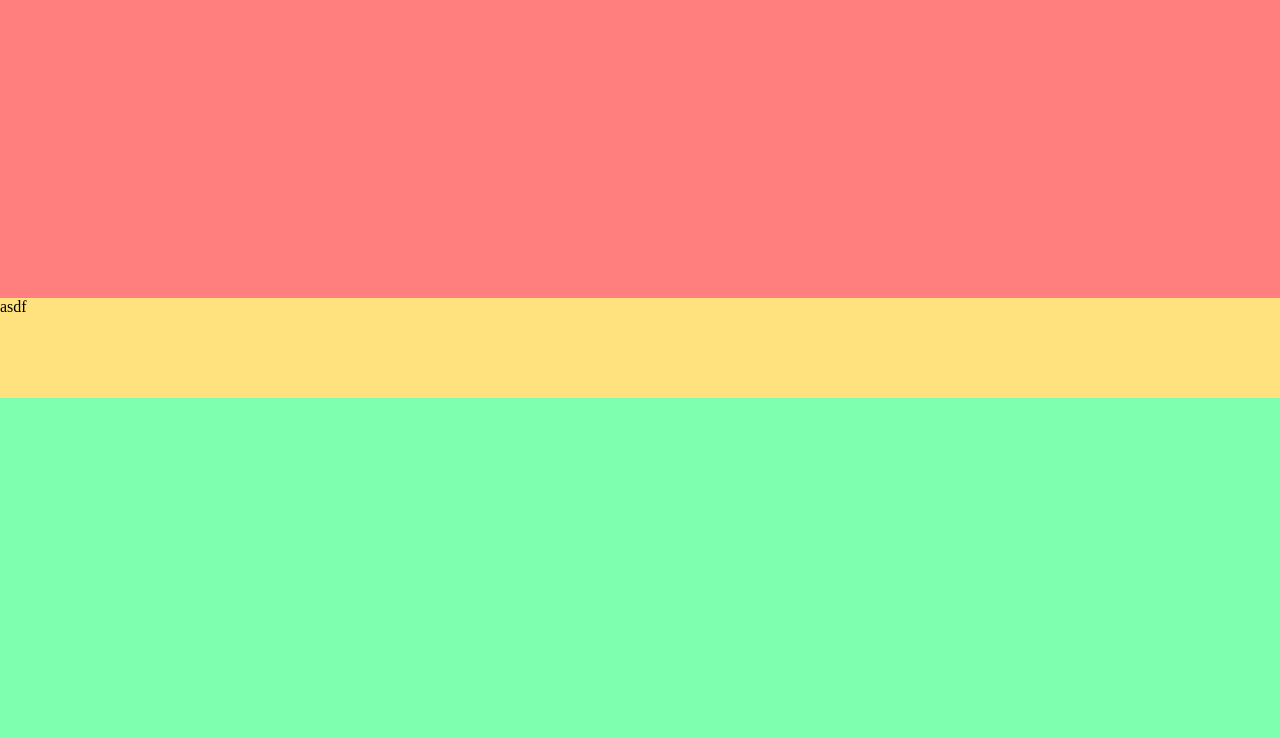
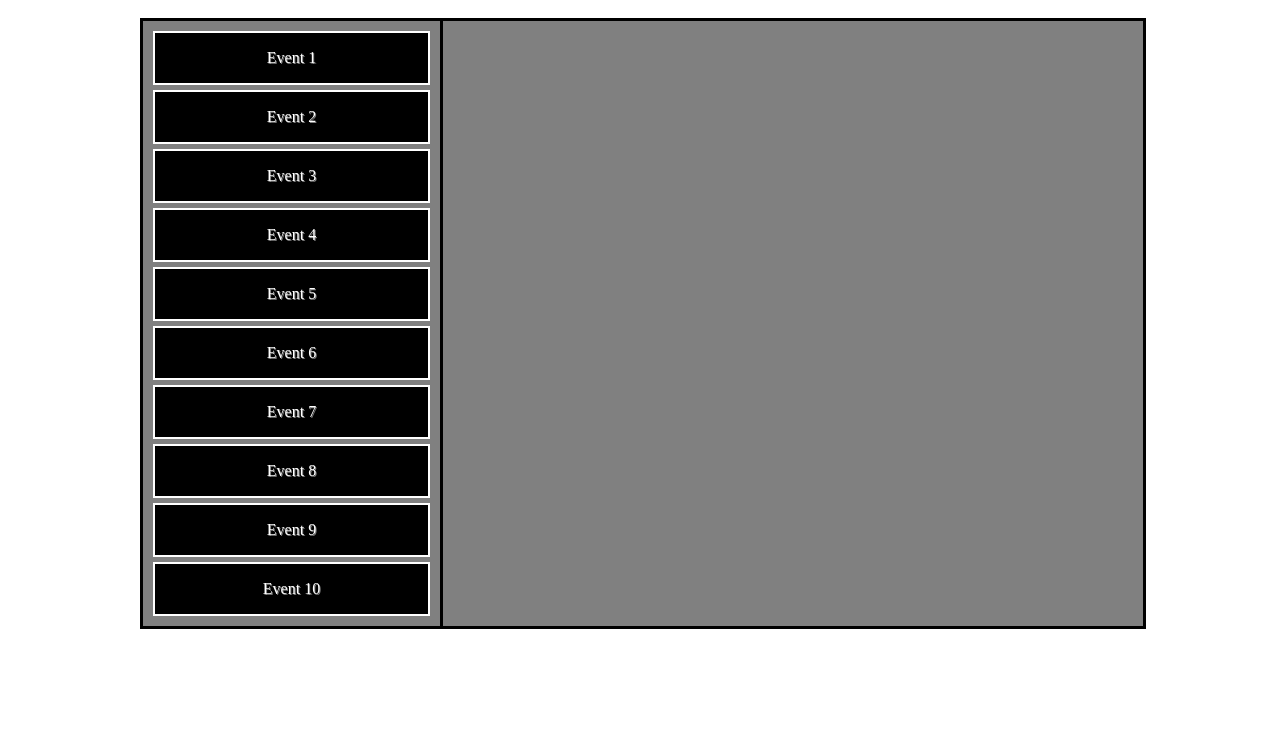
Before and after one commit to justinbyers/ASTR181FINAL, a plain HTML site: page index.html in a window 1280 px wide. Shown: the part 62-800 px from the top of the page. Drawn offline with Linux system fonts and the light colour scheme.

Commit message:
Event holder, Desc holder

```diff
--- a/css.css
+++ b/css.css
@@ -1,4 +1,70 @@
 html, body{
+    margin: 0;
+}
+#wrapper{
+    position: fixed;
+    background: #111111;
+    border: 3px solid black;
+    width: 1000px;
+    height: 605px;
+    left: 50%;
+    top: 50%;
+    margin-left: -500px;
+    margin-top: -320px;
+
+
+}
+/* #innerWrapper{
+    background: darkcyan;
+    width: 100px;
+    height: 100px;
+} */
+#leftCol{
+    float: left;
+    background: grey;
+    width: 297px;
+    height: 100%;
+    border-right: 3px solid black;
+}
+#rightCol{
+    float: left;
+    background: grey;
+    width: 700px;
+    height: 100%;
+
+}
+#eventBox{
+    display: inline-block;
+    background: grey;
+    width: 277px;
+    height: auto;
+    margin: 5px 5px 0px 5px;
+    padding: 5px 5px 0px 5px;
+}
+#descBox{
+    display: inline-block;
+    background: grey;
+    width: 690px;
+    height: 595px;
+    margin: 5px;
+}
+
+#event{
+    display: inline-block;
+    background: #000000;
+    width: 273px;
+    height: 50px;
+    margin: 0px 0px 5px 0px;
+
+    border: 2px solid white;
+    text-shadow: 1px 1px grey;
+    text-align: center;
+    color: white;
+    vertical-align: middle;
+}
+
+/*
+/* html, body{
     margin: 0;
 }
 #wrapper{
@@ -22,11 +88,11 @@ html, body{
     height: 100%;
 }
 
-/********************************/
+
 
 #topRow{
     background: #ff7e7e;
-    height: 45vh;
+    height: 75vh;
 }
 #middleRow{
     background: #ffe17e;
@@ -34,10 +100,9 @@ html, body{
 }
 #bottomRow{
     background: #7effaf;
-    height: 45vh;
+    height: 15vh;
 }
 
-/********************************/
 
 #titleBox{
 
@@ -53,8 +118,4 @@ html, body{
 }
 
 
-/********************************/
-.title{
-    font-size: 40px;
-
-}
+*/
--- a/index.html
+++ b/index.html
@@ -12,7 +12,64 @@
 <body>
 
 
+    <div id="wrapper">
+        <!-- <div id="innerWrapper"> -->
+        <!-- Event List -->
+        <div id="leftCol">
+            <div id="eventBox">
 
+                <div id="event">
+                    <p>Event 1</p>
+                </div>
+                <div id="event">
+                    <p>Event 2</p>
+                </div>
+                <div id="event">
+                    <p>Event 3</p>
+                </div>
+                <div id="event">
+                    <p>Event 4</p>
+                </div>
+                <div id="event">
+                    <p>Event 5</p>
+                </div>
+                <div id="event">
+                    <p>Event 6</p>
+                </div>
+                <div id="event">
+                    <p>Event 7</p>
+                </div>
+                <div id="event">
+                    <p>Event 8</p>
+                </div>
+                <div id="event">
+                    <p>Event 9</p>
+                </div>
+                <div id="event">
+                    <p>Event 10</p>
+                </div>
+
+
+
+
+            </div>
+        </div>
+
+        <!-- <div id="middleCol"> </div> -->
+
+        <!-- Descriptions -->
+        <div id="rightCol">
+
+            <!-- Descriptions box -->
+            <div id="descBox">
+
+            </div>
+
+        </div>
+        <!-- </div> -->
+    </div>
+
+    <!--
     <div id="wrapper">
 
         <div id="innerWrapper">
@@ -35,13 +92,15 @@
 
             <div id="bottomRow">
 
+
+
             </div>
 
 
         </div>
 
 
-    </div>
+    </div> -->
 
 </body>
 
```
